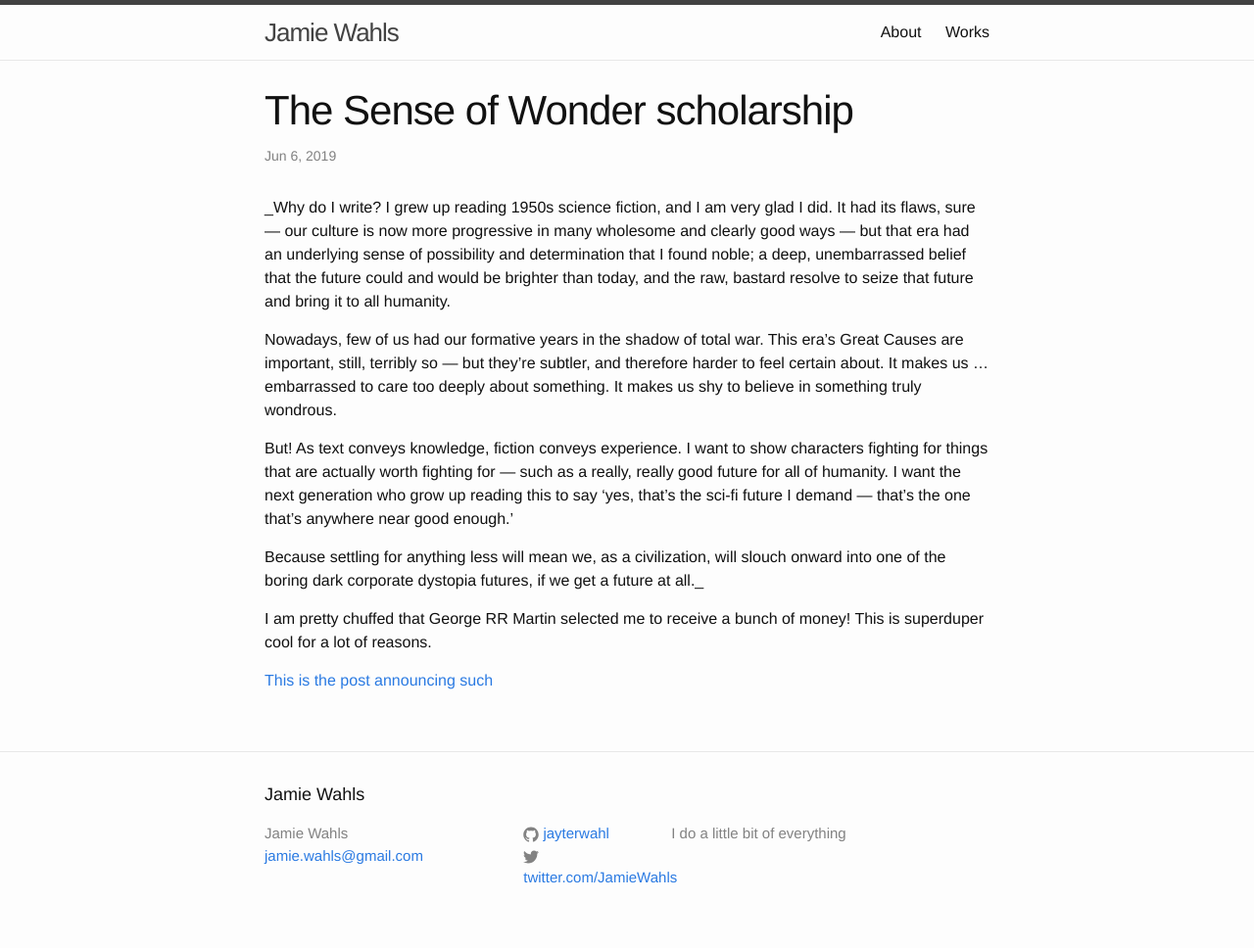
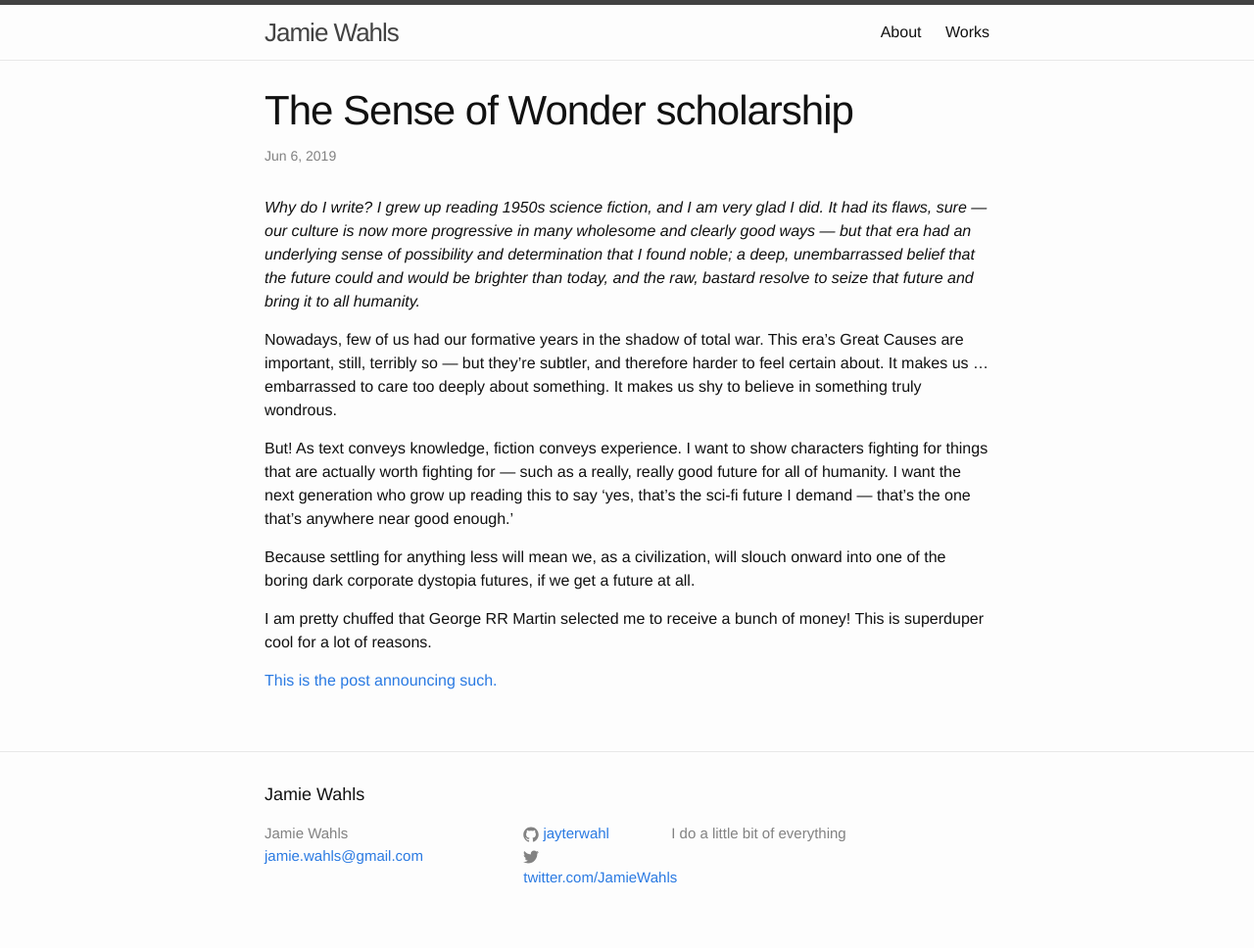
Before and after one commit to jayterwahl/author-website.github.io, a Jekyll site: the page built from _posts/2018-05-06-Sense-Of-Wonder.markdown, in a window 1280 px wide. Shown: the whole page at 98% size. Built offline with Jekyll 4.4.1, drawn with Linux system fonts in a browser that asks for light colours.

Commit message:
italics experimentation

```diff
--- a/_posts/2018-05-06-Sense-Of-Wonder.markdown
+++ b/_posts/2018-05-06-Sense-Of-Wonder.markdown
@@ -6,16 +6,16 @@ categories: announcements
 ---
 
 
-_Why do I write? I grew up reading 1950s science fiction, and I am very glad I did. It had its flaws, sure — our culture is now more progressive in many wholesome and clearly good ways — but that era had an underlying sense of possibility and determination that I found noble; a deep, unembarrassed belief that the future could and would be brighter than today, and the raw, bastard resolve to seize that future and bring it to all humanity.
+_Why do I write? I grew up reading 1950s science fiction, and I am very glad I did. It had its flaws, sure — our culture is now more progressive in many wholesome and clearly good ways — but that era had an underlying sense of possibility and determination that I found noble; a deep, unembarrassed belief that the future could and would be brighter than today, and the raw, bastard resolve to seize that future and bring it to all humanity._
 
 Nowadays, few of us had our formative years in the shadow of total war. This era’s Great Causes are important, still, terribly so — but they’re subtler, and therefore harder to feel certain about. It makes us … embarrassed to care too deeply about something. It makes us shy to believe in something truly wondrous.
 
 But! As text conveys knowledge, fiction conveys experience. I want to show characters fighting for things that are actually worth fighting for — such as a really, really good future for all of humanity. I want the next generation who grow up reading this to say ‘yes, that’s the sci-fi future I demand — that’s the one that’s anywhere near good enough.’
 
-Because settling for anything less will mean we, as a civilization, will slouch onward into one of the boring dark corporate dystopia futures, if we get a future at all._
+Because settling for anything less will mean we, as a civilization, will slouch onward into one of the boring dark corporate dystopia futures, if we get a future at all.
 
 
 
 I am pretty chuffed that George RR Martin selected me to receive a bunch of money! This is superduper cool for a lot of reasons.
 
-[This is the post announcing such](http://georgerrmartin.com/notablog/2019/06/06/wahls-wins-sense-of-wonder/)
+[This is the post announcing such.](http://georgerrmartin.com/notablog/2019/06/06/wahls-wins-sense-of-wonder/)
```
